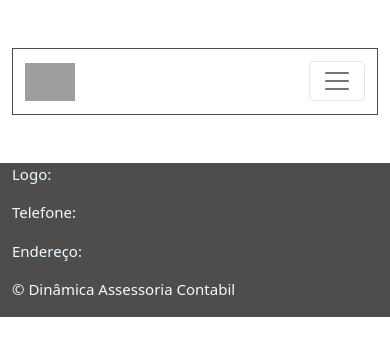
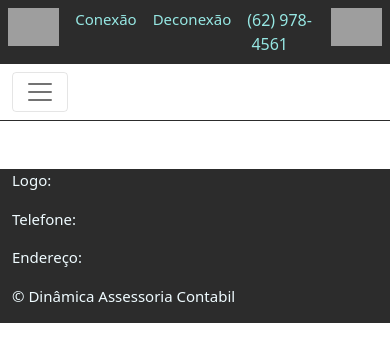
Before and after one commit to Raouais/Assesssoria, a PHP site: page /default.php in a window 390 px wide. Shown: the top 362 px of the page. Run offline with PHP 8.4, Linux system fonts and the light colour scheme; data that the repository does not hold is empty; grey boxes are pictures that could not be loaded.

Commit message:
header-brand

```diff
--- a/template/default.php
+++ b/template/default.php
@@ -11,16 +11,35 @@
   </head>
 
   <body>
-  <br>
-  <div class="container-fluid">
-    <div class="header">
-      <img src="" alt="" srcset="">
+
+  <header class="bg-dark">
+    <div class="header d-flex bd-highlight ">
+      <div class="me-auto p-2 bd-highlight">
+        <div>
+          <img src="../img/logo.png" alt="" srcset=""  width="80" height="70" >
+          <span class="companie_name text-primary">Dinâmica Assessoria Contabil</span>
+        </div>
+      </div>
+      <div class="p-2 bd-highlight">
+        <p class="text-primary">Conexão</p>
+      </div>
+      <div class="p-2 bd-highlight">
+        <p class="text-primary">Deconexão</p>
+      </div>
+      <div class="p-2 bd-highlight">
+        <span class="text-primary">(62)&nbsp;978-&nbsp;4561</span>
+      </div>
+      <div class="p-2 bd-highlight">
+        <img src="../img/Logo_Fundo_azul.png" alt="" srcset=""  width="80" height="60" >
+      </div>
     </div>
-    <nav class="navbar navbar-light bg-white border border-dark navbar-expand-md">
+  </header>
+
+    <nav class="navbar navbar-light bg-white border-bottom border-dark navbar-expand-md">
       <div class="container-fluid">
-      <a class="navbar-brand" href="#">
+      <!-- <a class="navbar-brand" href="#">
       <img src="../../assessoria/img/logo_d.png" alt="" width="50" height="40" class="d-inline-block align-text-top">
-        </a>
+        </a> -->
         <button class="navbar-toggler" type="button" data-bs-toggle="collapse" data-bs-target="#navbarNav" aria-controls="navbarNav" aria-expanded="false" aria-label="Toggle navigation">
           <span class="navbar-toggler-icon"></span>
         </button>
@@ -52,15 +71,9 @@
             </li>
             <?php endif;?>
             </ul>
-            <div class="float-right">
-              <a class="nav-link" href="index.php?p=disconnection">
-              <img src="../../assessoria/img/Logo_Fundo_azul.png" alt="" width="80" height="60" class="d-inline-block align-text-top">
-              </a>
-            </div>
         </div>
       </div>
     </nav>
-  </div>
 
   <br>
   <br>
--- a/template/sass/index.css
+++ b/template/sass/index.css
@@ -52,11 +52,15 @@ p, li {
 
 /* HEADER */
 
-.header {
-
+.header  {
+    margin-bottom: 0px !important;
 }
 
-
+@media only screen and (max-width: 667px) {
+    .companie_name {
+        display: none;
+    }
+}
 /* SERVICES */
 
 .services_separation {
@@ -73,4 +77,4 @@ p, li {
       height: 10px;
       margin: 10px;
     }
-  }
+}
--- a/template/sass/style.scss
+++ b/template/sass/style.scss
@@ -1,4 +1,4 @@
 $primary:#96e7e3;
-$dark:rgb(77, 77, 77);
+$dark:#2c2c2c;
 
 @import '../../node_modules/bootstrap/scss/bootstrap.scss';
```
Also changed, not shown: img/Capture.PNG (added), img/logo.png (added), template/sass/style.css, 1 other file.
